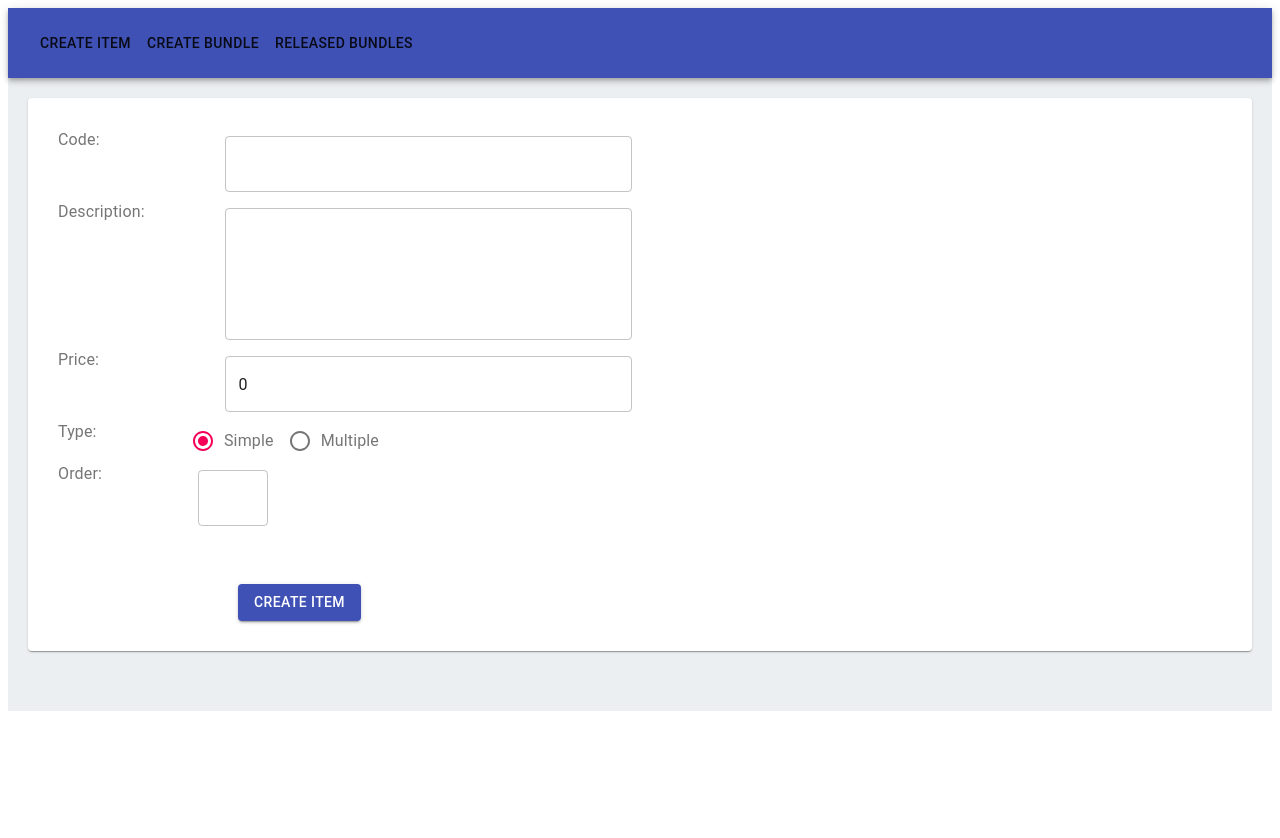
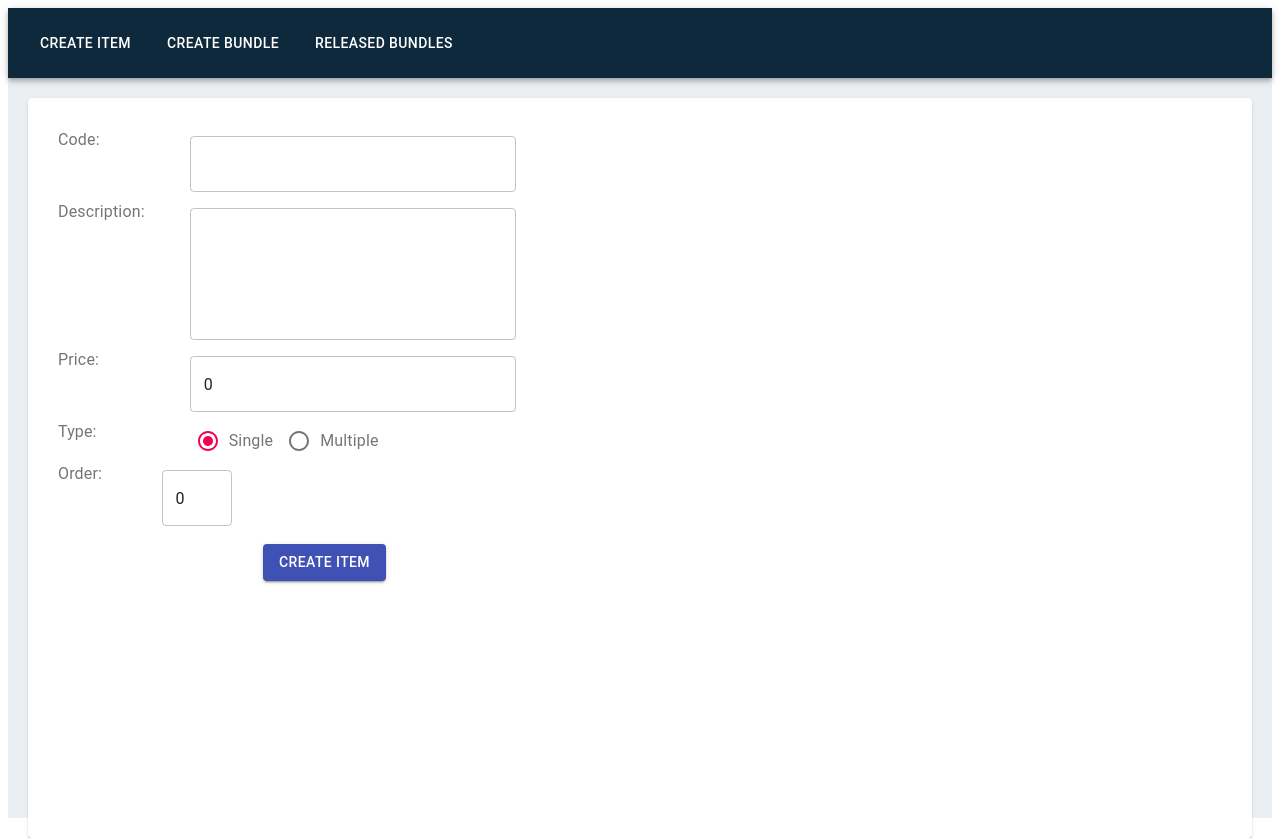
Before and after one commit to AgostinaCaffaratti/you-Bim-Tech, a React (Create React App) app: page / in a window 1280 px wide. Before the commit the page ends 800 px from the top, so only its background shows below. Built offline with nearby package versions, Linux system fonts and the light colour scheme.

Commit message:
style modifications and form validation

```diff
--- a/src/App.js
+++ b/src/App.js
@@ -9,9 +9,9 @@ import Menu from "./components/Menu";
 const useStyles = makeStyles({
   root: {
     width:'100%',
-    minHeight: '100%',
+    minHeight: '100vh',
     background:'#eceff1',
-    paddingBottom:'40px'
+    paddingBottom:'10px'
   }
 
 });
--- a/src/components/ItemCard.js
+++ b/src/components/ItemCard.js
@@ -9,7 +9,7 @@ import { CardHeader, Divider } from '@material-ui/core';
 
 const useStyles = makeStyles({
   root: {
-    width:'95%',
+    width:'100%',
     height:180,
     marginTop:10,
     marginBottom:10
@@ -22,7 +22,7 @@ const useStyles = makeStyles({
   }
 });
 
-export const ItemCard = ({data, index, deleteItem, isAvailable, addBundle, addCurrent, deleteBundle}) => {
+export const ItemCard = ({data, index, deleteItem, isAvailable, addBundle, addCurrent, deleteBundle, isBundle}) => {
 
 
 
@@ -36,7 +36,7 @@ export const ItemCard = ({data, index, deleteItem, isAvailable, addBundle, addCu
     <CardHeader title={code}
     action={
       isAvailable ? <Button onClick={addCurrent}>Add to Bundle</Button> :
-          <Button variant="contained"  color='secondary' onClick={deleteItem}>Delete</Button>
+         isBundle ? <Typography variant='h4'>${price}</Typography> : <Button variant="contained"  color='secondary' onClick={deleteItem}>Delete</Button>
         }>
     </CardHeader>
     <Divider ></Divider>
--- a/src/components/Menu.js
+++ b/src/components/Menu.js
@@ -8,6 +8,7 @@ import { withRouter, NavLink } from 'react-router-dom'
 const useStyles = makeStyles((theme) => ({
   root: {
     // flexGrow: 1,
+    background:'#0D293B'
   },
   menuButton: {
     // marginRight: theme.spacing(2),
@@ -24,9 +25,11 @@ const useStyles = makeStyles((theme) => ({
   },
   button: {
     '&.active': {
-      background: '#ADD8E6',
+      background: '#087CE8',
     },
-    height:'70px'
+    height:'70px',
+    color:'white',
+    marginRight:'20px'
 
   },
 }))
@@ -47,7 +50,7 @@ const Header = (props) => {
             </Button>
             <Button className={classes.button} component={NavLink} to="releasedBundles">
               Released Bundles
-            </Button>{' '}
+            </Button>
           </div>
         </Toolbar>
       </AppBar>
--- a/src/components/NewItemForm.js
+++ b/src/components/NewItemForm.js
@@ -1,8 +1,6 @@
 import {
   Button,
-  FormControl,
   FormControlLabel,
-  FormLabel,
   Grid,
   makeStyles,
   Radio,
@@ -28,16 +26,18 @@ const usestyle = makeStyles((theme) => ({
     justifyContent:'space-between',
   },
   radioContainer:{
-    marginRight:'245px'
+  display:'flex',
+  flexDirection:'row',
+  justifyContent:'flex-start',
+  width: '70%'
     },
-  orderInput:{
+    orderField:{
       width:'100px',
-    marginRight:'350px',
+      marginRight:'58%'
     },
-
    button: {
-    marginTop: '50px',
-    marginLeft:'180px',
+    marginTop: '10px',
+    marginLeft:'205px',
     background:'##00BFFF'
   },
 }))
@@ -47,11 +47,12 @@ const initializeItem = {
   description:'',
   price: 0,
   type :'single',
-  order:''
+  order:0
 }
 
 const NewItemForm = () => {
   const [item, setItem] = useState(initializeItem)
+  const [errors, setErrors] = useState({})
   const classes = usestyle()
   const dispatch = useDispatch()
 
@@ -65,20 +66,45 @@ const NewItemForm = () => {
   }
 
   const HandleSubmitt = (e) => {
+    if (validate()){
       e.preventDefault()
       dispatch(createItem({item}))
       setItem(initializeItem)
     }
+  }
 
+  const validate = () => {
+    let temp = {}
+    temp.code ={
+      hasError: item.code ? (item.code.length > 14 ? false : true ) : true,
+      errorText: item.code ? (item.code.length > 14 ? '' : 'Up to 14 characters')  : 'This field is required'
+    }
+    temp.description = {
+      hasError: item.description ? false : true,
+      errorText: item.description ? '' : 'This field is required'
+    }
+   temp.price = {
+      hasError: item.price >=! 0  ,
+      errorText:item.price >= 0 ? '' : 'Number equal or greater than 0'
+    }
+    temp.order = {
+      hasError:  item.order >=! 0,
+      errorText : item.order >= 0 ? '' : 'Number equal or greater than 0'
+    }
+
+    setErrors({...temp})
+
+
+    return temp.code.errorText === '' ? true : false && temp.description.errorText === '' ? true : false && temp.price.errorText === '' ? true : false && temp.order.errorText === '' ? true : false
+
+  }
 
 
   return (
     <form className={classes.root}>
-      <Grid >
-        <Grid item xs={12}>
           <Grid className={classes.fieldContainer}>
               <Typography>Code:</Typography>
-            <TextField  required variant="outlined" value={item.code} name="code" onChange={handleChange} className={classes.inputField} />
+            <TextField error={errors.code?.hasError} helperText={errors.code?.errorText}  variant="outlined" value={item.code} name="code" onChange={handleChange}  />
           </Grid>
           <Grid className={classes.fieldContainer}>
               <Typography>Description:</Typography>
@@ -89,30 +115,30 @@ const NewItemForm = () => {
               name="description"
               onChange={handleChange}
               rows={5}
+              error={errors.description?.hasError}
+              helperText={errors.description?.errorText}
             />
           </Grid>
           <Grid className={classes.fieldContainer}>
               <Typography>Price:</Typography>
-            <TextField type='number' variant="outlined" name="price" value={item.price} onChange={handleChange} />
+            <TextField  type='number' variant="outlined" name="price" value={item.price} onChange={handleChange} error={errors.price?.hasError} helperText={errors.price?.errorText} />
           </Grid>
           <Grid className={classes.fieldContainer} >
                 <Typography>Type:</Typography>
               <RadioGroup row name="type" value={item.type} onChange={handleChange} className={classes.radioContainer} >
-                <FormControlLabel value="single" control={<Radio />} label="Simple" />
+                <FormControlLabel value="single" control={<Radio />} label="Single" />
                 <FormControlLabel value="multiple" control={<Radio />} label="Multiple" />
               </RadioGroup>
           </Grid>
           <Grid className={classes.fieldContainer}>
               <Typography>Order:</Typography>
-              <Box className={classes.orderInput}>
-            <TextField variant="outlined" name="order" value={item.order} onChange={handleChange} />
-              </Box>
+              <div className={classes.orderField}>
+            <TextField  variant="outlined" name="order" type='number' value={item.order} onChange={handleChange} error={errors.order?.hasError} helperText={errors.order?.errorText}  />
+              </div>
           </Grid>
             <Button className={classes.button}  variant="contained" color="primary" onClick={HandleSubmitt}>
               Create Item
             </Button>
-        </Grid>
-      </Grid>
     </form>
   )
 }
--- a/src/pages/CreateBundle.js
+++ b/src/pages/CreateBundle.js
@@ -1,7 +1,7 @@
 import React, { useEffect, useState } from 'react'
 import { makeStyles } from '@material-ui/core/styles'
 import Grid from '@material-ui/core/Grid'
-import { Button, Paper, Typography } from '@material-ui/core'
+import { Button, Paper, TextField, Typography } from '@material-ui/core'
 import { ItemCard } from '../components/ItemCard'
 import { useDispatch, useSelector } from 'react-redux'
 import { deleteItem, addBundle} from '../state/reducer'
@@ -9,7 +9,7 @@ import { deleteItem, addBundle} from '../state/reducer'
 const useStyles = makeStyles((theme) => ({
   root: {
     background: '#eceff1',
-    height: '100%',
+    height: '100vh',
 
   },
 
@@ -25,6 +25,10 @@ padding:'20px'
   },
   items:{
     width:'49%',
+  },
+
+  button :{
+    marginTop:20
   }
 }))
 
@@ -39,8 +43,9 @@ const CreateBundle = () => {
 
   const [current, setCurrent] = useState([])
 
-  const [price, setPrice] = useState(0)
-  console.log(current)
+  const [price, setPrice] = useState([])
+
+  const [title, setTitle] = useState('')
 
   const dispatch = useDispatch()
 
@@ -50,36 +55,30 @@ const CreateBundle = () => {
 
   const handleCurrent = (item) => {
     setCurrent([...current, item])
-    console.log(current)
-    console.log(totalCurrent(current, 'price'))
-    setPrice(totalCurrent(current, 'price'))
+    const itemPrice = item.item.price
+    setPrice([...price, Number(itemPrice)])
   }
 
-  const totalCurrent = () => {
-   const res =  current.reduce( (acc,item) => {
-     return acc += parseInt(item.price)
-   },0)
-setPrice(res)
-   console.log(res)
 
 
-  }
-
   const addToBundle = (item) => {
-    dispatch(addBundle(item))
-    console.log(item)
+    dispatch(addBundle({title: title, items: current, totalPrice: totalPrice}))
     setCurrent([])
+    setTitle('')
 
   }
 
   const deleteCurrent = (index) => {
      const updatedCurrents = current.filter(({item,index}) => index !== item[index])
      setCurrent(updatedCurrents)
+  }
 
+  const handleChange = (e) => {
+    const {  value } = e.target
+setTitle(value)  }
 
+  const totalPrice = price.reduce((a, b) => a + b, 0);
 
-    console.log(index)
-  }
 
   return (
     <div className={classes.root}>
@@ -113,8 +112,12 @@ setPrice(res)
                   )
                 })}
               </Grid>
-              <Typography>$520</Typography>
-              <Button variant="contained" color="primary" onClick={() => addToBundle(current)}>
+              <Typography variant='h4'>${totalPrice}</Typography>
+              <Grid className={classes.fieldContainer}>
+              <Typography>Bundle Name</Typography>
+            <TextField  required variant="outlined" value={title} name="title" onChange={handleChange} className={classes.inputField} />
+          </Grid>
+              <Button variant="contained" color="primary" onClick={() => addToBundle(current)} className={classes.button}>
                 Accept bundle
               </Button>
               </>
--- a/src/pages/CreateItems.js
+++ b/src/pages/CreateItems.js
@@ -6,12 +6,11 @@ import { Box, Paper } from '@material-ui/core'
 import { ItemCard } from '../components/ItemCard'
 import {useDispatch, useSelector} from 'react-redux'
 import {deleteItem } from '../state/reducer'
-import { minHeight } from '@mui/system'
 
 const useStyles = makeStyles((theme) => ({
   root: {
     background: '#eceff1',
-    height: '100%',
+    height: '85vh',
 
   },
 
@@ -24,12 +23,18 @@ const useStyles = makeStyles((theme) => ({
     textAlign: 'left',
     color: theme.palette.text.secondary,
     // width: '100px',
-    minHeight:'90%'
+    minHeight:'100%'
   },
 
   form:{
-    width:'50%',
+    width:'40%',
     justifyContent:'flex-end'
+  },
+
+  cardsContainer:{
+    display:'flex',
+    flexDirection: 'column',
+    justifyContent:'flexStart'
   }
 }))
 
@@ -43,10 +48,10 @@ const CreateItems = () => {
   return (
     <Box className={classes.root}>
           <Paper className={classes.paper}>
-            <Box className={classes.form}>
+            <div className={classes.form}>
             <NewItemForm  />
-            </Box>
-        <Grid item xs={6} container >
+            </div>
+        <Grid item xs={6} container className={classes.cardsContainer} >
         {items.map((item, index) => {
           return <ItemCard key={index} data={item.item} deleteItem={() => dispatch(deleteItem(index)) } />
 
```
Also changed, not shown: src/pages/ReleasedBundles.js (+29 -4 lines). Lines whose indentation alone changed are shown as unchanged.
